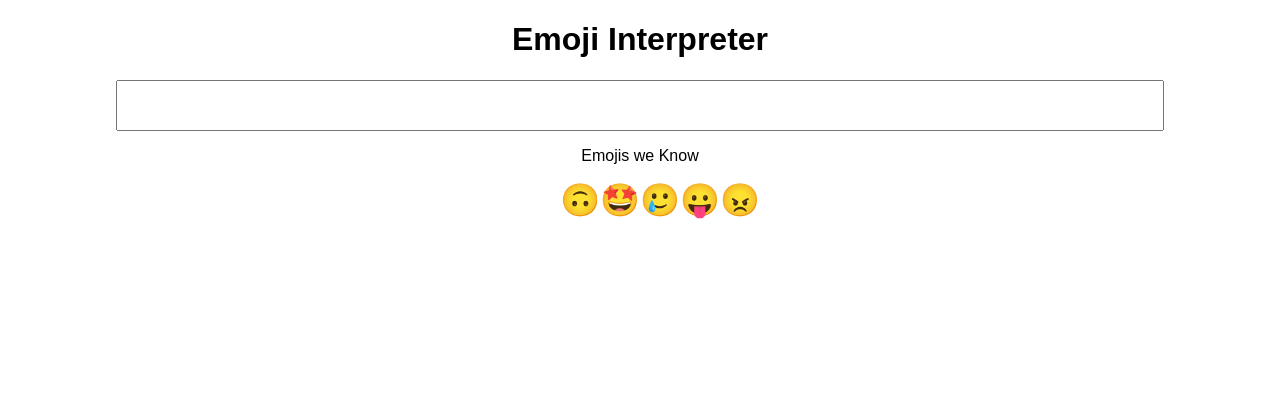
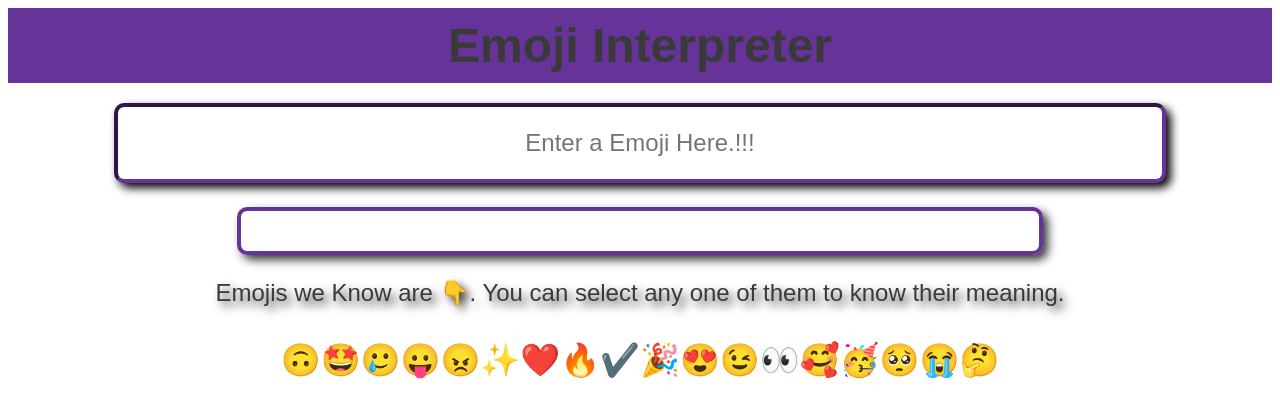
Before and after one commit to patildeep07/emoji-interpreter, a React (Create React App) app: page / in a window 1280 px wide. Shown: the top 418 px of the page. Built offline with nearby package versions, Linux system fonts and the light colour scheme.

Commit message:
list update, css update

```diff
--- a/src/App.js
+++ b/src/App.js
@@ -6,7 +6,20 @@ var emojiList = {
   "🤩": "Starstuck Face",
   "🥲": "Smiling Face with Tear",
   "😛": "Face with Tongue",
-  "😠": "Angry Face"
+  "😠": "Angry Face",
+  "✨": "Sparkles",
+  "❤️": "Red Heart",
+  "🔥": "Fire",
+  "✔️": "Check Mark",
+  "🎉": "Party Popper",
+  "😍": "Smiling Face with Heart-Eyes",
+  "😉": "Winking Face",
+  "👀": "Eyes",
+  "🥰": "Smiling Face with Hearts",
+  "🥳": "Partying Face",
+  "🥺": "Pleading Face",
+  "😭": "Loudly Crying Face",
+  "🤔": "Thinking Face"
 };
 
 var emojiArray = Object.keys(emojiList);
@@ -31,10 +44,18 @@ export default function App() {
 
   return (
     <div className="App">
-      <h1> Emoji Interpreter </h1>
-      <input onChange={onChangeHandler} className="inputText" />
-      <p> {meaning} </p>
-      <p> Emojis we Know </p>
+      <h1 className="title"> Emoji Interpreter </h1>
+      <input
+        onChange={onChangeHandler}
+        className="inputText"
+        placeholder="Enter a Emoji Here.!!!"
+      />
+      <p className="output-div"> {meaning} </p>
+      <p className="known-emoji">
+        {" "}
+        Emojis we Know are 👇. You can select any one of them to know their
+        meaning.
+      </p>
       <ul>
         {emojiArray.map(function (item) {
           return (
--- a/src/styles.css
+++ b/src/styles.css
@@ -1,14 +1,61 @@
 .App {
   font-family: sans-serif;
   text-align: center;
+  color: #3a3a3a;
+}
+
+.title {
+  font-size: 3rem;
+  background-color: rebeccapurple;
+  margin: 0;
+  padding: 10px;
 }
 
 .inputText {
   padding: 1rem;
   width: 80%;
+  margin-top: 20px;
+  margin-left: auto;
+  margin-right: auto;
+  border-radius: 10px;
+  border-color: rebeccapurple;
+  border-width: 4px;
+  box-shadow: 5px 5px 10px;
+  min-height: 40px;
+  align-items: center;
+  justify-content: center;
+  text-align: center;
+  font-size: 1.5rem;
+}
+
+.output-div {
+  font-size: 1.5rem;
+  border: solid;
+  max-width: 60%;
+  margin-left: auto;
+  margin-right: auto;
+  padding: 20px;
+  border-radius: 10px;
+  border-color: rebeccapurple;
+  border-width: 4px;
+  box-shadow: 5px 5px 10px;
+}
+
+.known-emoji {
+  font-size: 1.5rem;
+  text-shadow: 5px 5px 10px;
 }
 
 .emoList {
   font-size: 2rem;
   cursor: pointer;
+  margin-left: auto;
+  margin-right: auto;
+  max-width: 80%;
 }
+
+ul {
+  margin-left: auto;
+  margin-right: auto;
+  padding: 10px;
+}
```
